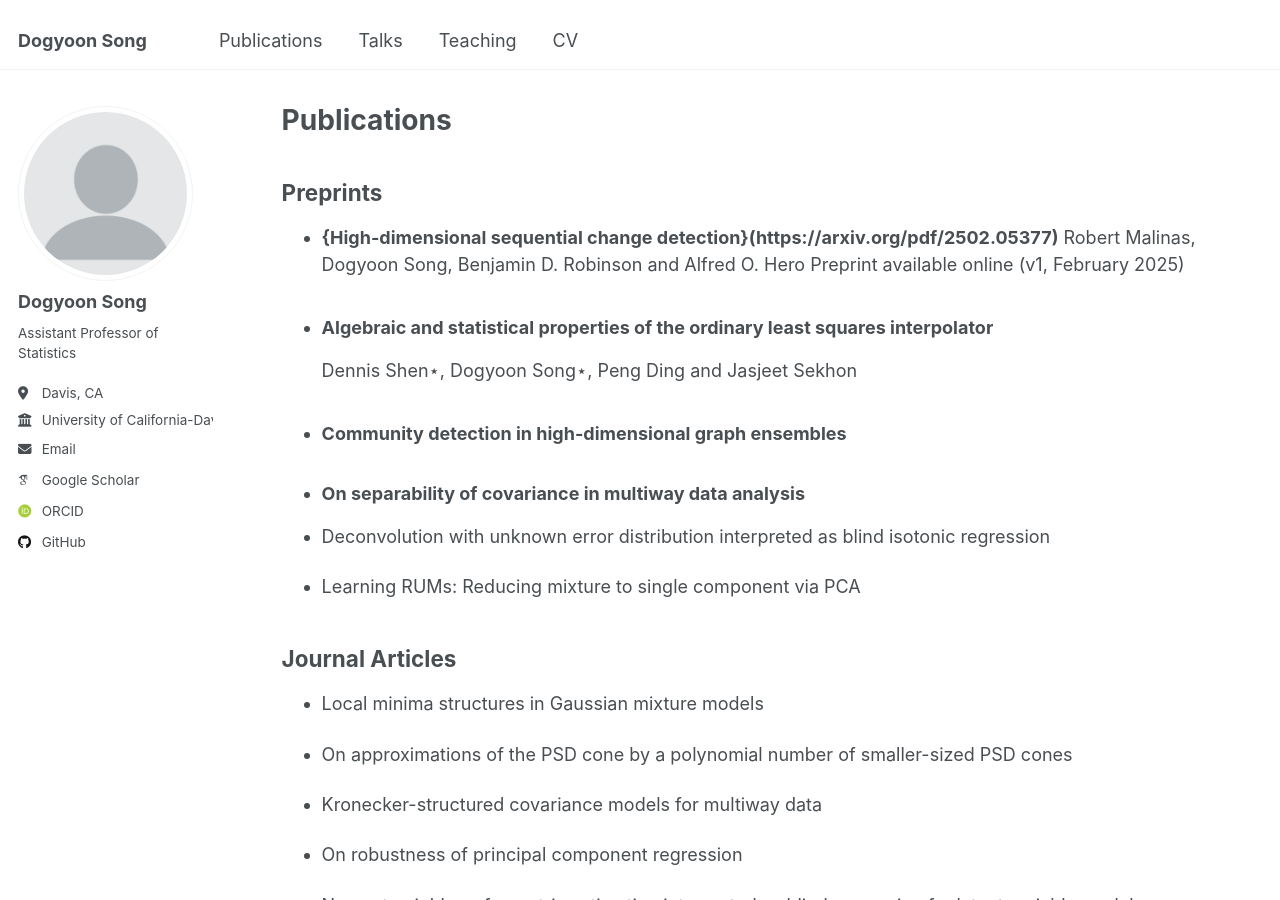
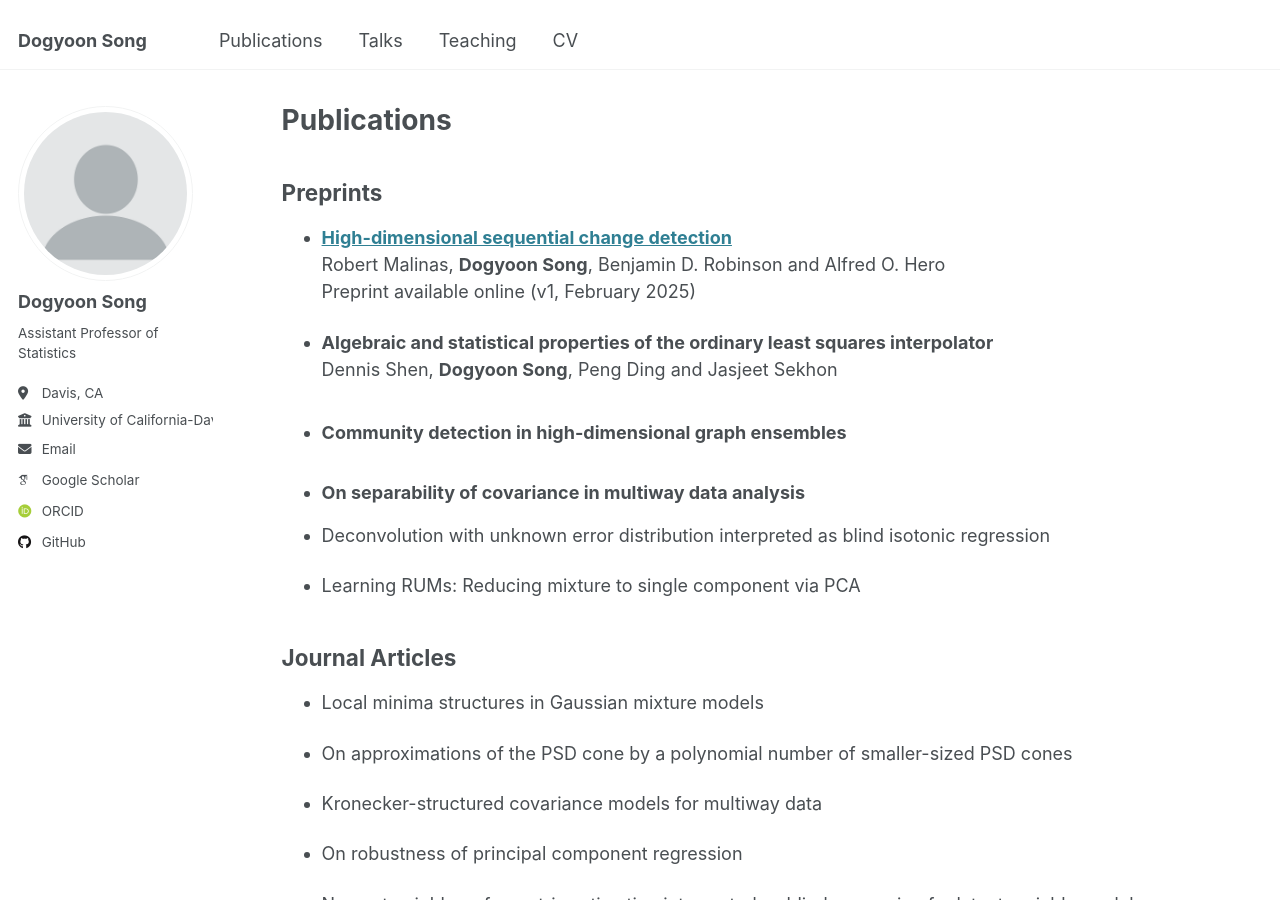
Before and after one commit to dogyoons/dogyoons.github.io, a Jekyll site: the page built from _pages/publications.md, in a window 1280 px wide and 900 px high. Built offline with Jekyll 4.4.1, drawn with Linux system fonts in a browser that asks for light colours; some web fonts are replaced.

Commit message:
Update publications.md

```diff
--- a/_pages/publications.md
+++ b/_pages/publications.md
@@ -11,12 +11,12 @@ redirect_from:
 
 ## Preprints
 
-* **{High-dimensional sequential change detection}(https://arxiv.org/pdf/2502.05377)**
-Robert Malinas, Dogyoon Song, Benjamin D. Robinson and Alfred O. Hero
+* **[High-dimensional sequential change detection](https://arxiv.org/pdf/2502.05377)**\\
+Robert Malinas, **Dogyoon Song**, Benjamin D. Robinson and Alfred O. Hero\\
 Preprint available online  (v1, February 2025)
 
-* ### Algebraic and statistical properties of the ordinary least squares interpolator
-Dennis Shen⋆, Dogyoon Song⋆, Peng Ding and Jasjeet Sekhon
+* **Algebraic and statistical properties of the ordinary least squares interpolator**\\
+Dennis Shen, **Dogyoon Song**, Peng Ding and Jasjeet Sekhon
 
 * ### Community detection in high-dimensional graph ensembles
 
```
